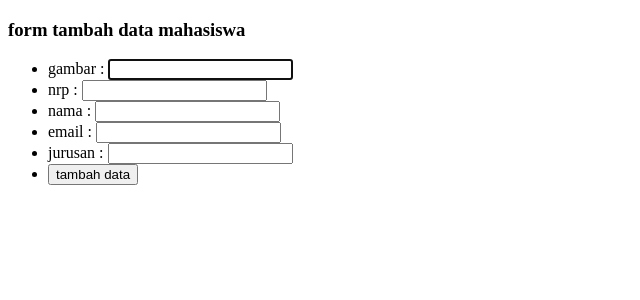
After one commit to Marhamah2023/pw2025_0488, a PHP site: page /tambah.php in a window 1280 px wide. The commit adds this page. Shown: the top 300 px of the page, without its empty margins (0-640 px from the left). Run offline with PHP 8.4, Linux system fonts and the light colour scheme.

Commit message:
menambahkan fitur insert data

```diff
--- a/kuliah/pertemuan10/functions.php
+++ b/kuliah/pertemuan10/functions.php
@@ -22,3 +22,23 @@ function query($query) {
 
     return $rows;
 }
+
+
+function tambah($data) {
+    $conn = koneksi();
+
+    $gambar = htmlspecialchars($data['gambar']);
+    $nrp = htmlspecialchars($data['nrp']);
+    $nama = htmlspecialchars($data['nama']);
+    $email = htmlspecialchars($data['email']);
+    $jurusan = htmlspecialchars($data['jurusan']);
+
+    $query =  "INSERT INTO
+                mahasiswa
+               VALUES
+               (null, '$gambar', '$nrp', '$nama', '$email', '$jurusan');
+               ";
+    mysqli_query($conn, $query);
+    echo mysqli_error($conn);
+    return mysqli_affected_rows($conn);
+}
--- a/kuliah/pertemuan10/latihan3.php
+++ b/kuliah/pertemuan10/latihan3.php
@@ -12,6 +12,9 @@
 </head>
 <body>
     <h3>daftar mahasiswa</h3>
+
+    <a href="tambah.php">tambah data mahasiswa</a>
+    <br><br>
 
     <table border="1" cellpadding="10" cellspacing="0">
         <tr>
--- /dev/null
+++ b/kuliah/pertemuan10/tambah.php
@@ -0,0 +1,70 @@
+<?php
+    require 'functions.php';
+
+    //apakah tombol tambah sdh ditekan
+    if(isset($_POST['tambah'])) {
+        if(tambah($_POST) > 0) {
+            echo "<script>
+                    alert('data berhasil ditambahan');
+                    document.location.href = 'latihan3.php';
+                  </script>";
+        } else {
+            echo "data gagal ditambahkan";
+        }
+    }
+?>
+
+
+<!DOCTYPE html>
+<html lang="en">
+<head>
+    <meta charset="UTF-8">
+    <meta name="viewport" content="width=device-width, initial-scale=1.0">
+    <title>tambah data mahasiswa</title>
+</head>
+<body>
+    <h3>form tambah data mahasiswa</h3>
+    <form action="" method="post">
+        <ul>
+            <li>
+                <label>
+                    gambar :
+                    <input type="text" name="gambar" autofocus required>
+                </label>
+            </li>
+
+            <li>
+                <label>
+                    nrp :
+                    <input type="text" name="nrp" required>
+                </label>
+            </li>
+
+            <li>
+                <label>
+                    nama :
+                    <input type="text" name="nama" required>
+                </label>
+            </li>
+
+            <li>
+                <label>
+                    email :
+                    <input type="text" name="email" required>
+                </label>
+            </li>
+
+            <li>
+                <label>
+                    jurusan :
+                    <input type="text" name="jurusan" required>
+                </label>
+            </li>
+
+            <li>
+                <button type="submit" name="tambah" required>tambah data</button>
+            </li>
+        </ul>
+    </form>
+</body>
+</html>
```
